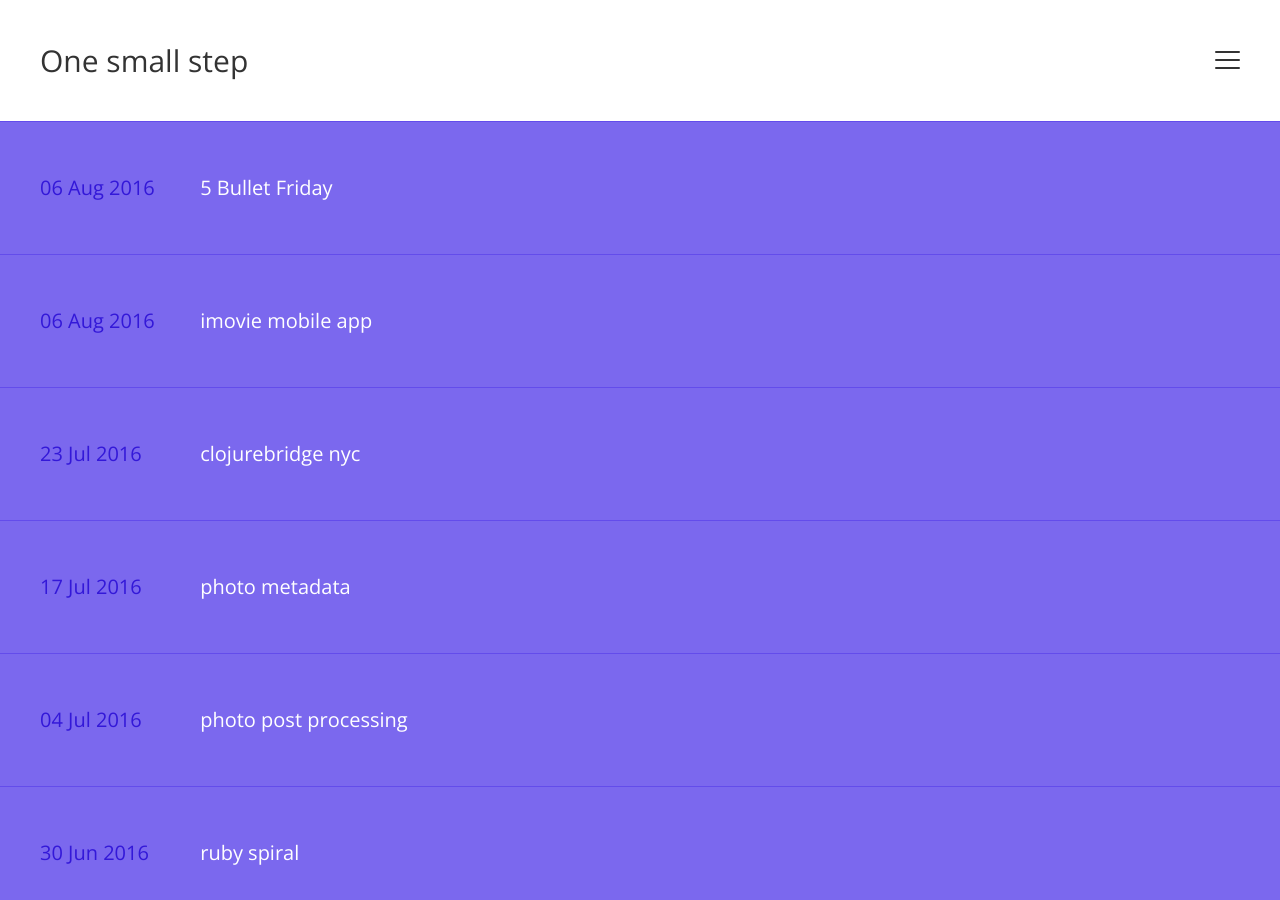
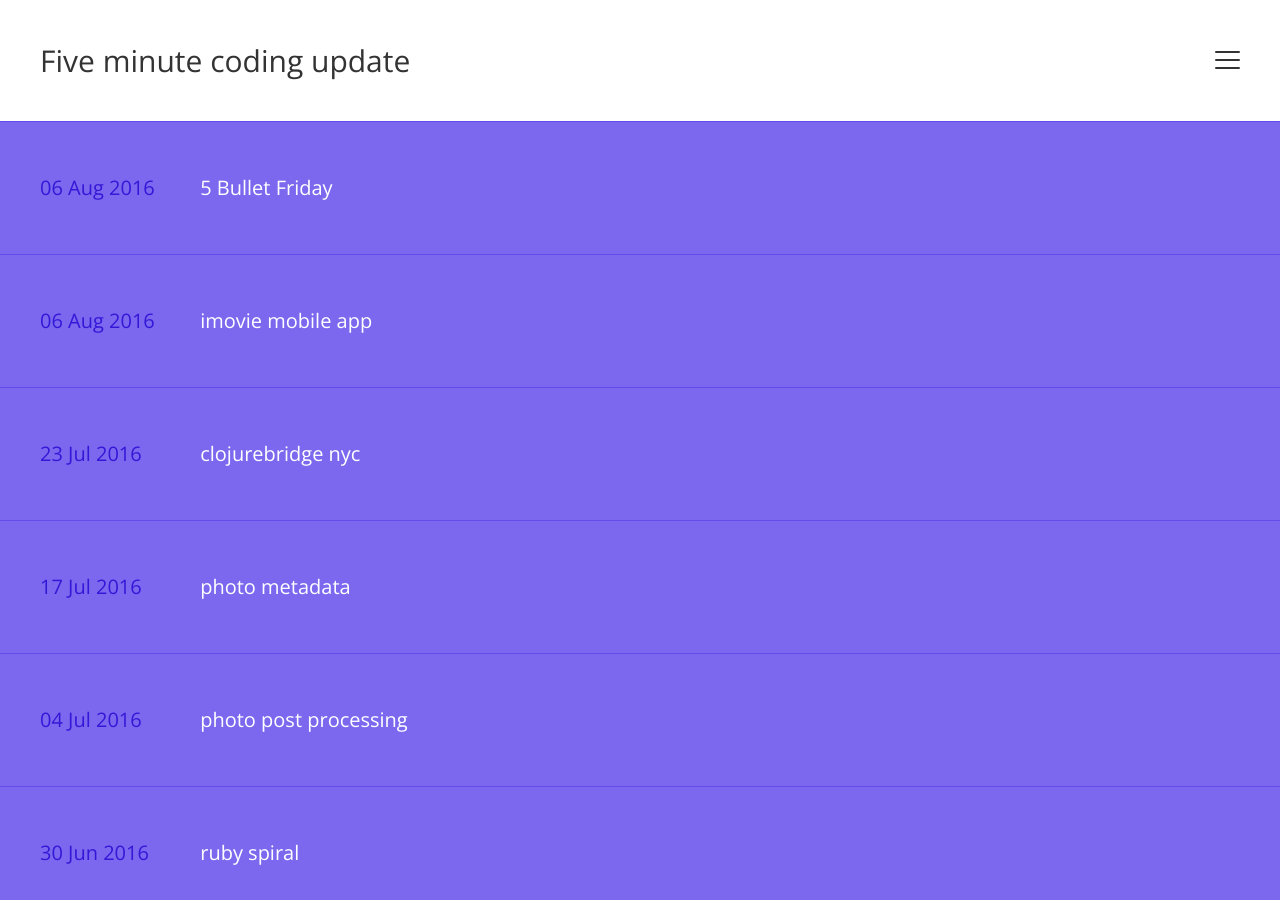
Before and after one commit to noreta/5min, a Jekyll site: the page built from index.html, in a window 1280 px wide and 900 px high. Built offline with Jekyll 4.4.1, drawn with Linux system fonts in a browser that asks for light colours; the list of posts is cut into pages by our own code.

Commit message:
:pencil2:

```diff
--- a/_config.yml
+++ b/_config.yml
@@ -1,5 +1,5 @@
 # Title of your blog; shows in the header
-name: "One small step"
+name: "Five minute coding update"
 
 # Description of your content (will only be used on Google Search)
 description: "Small bits of learning"
```
